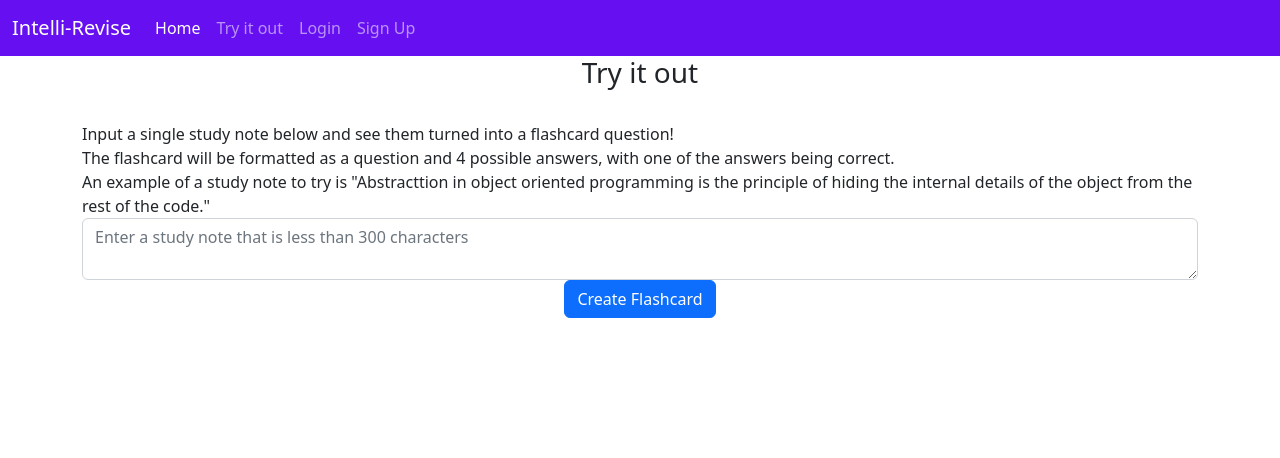
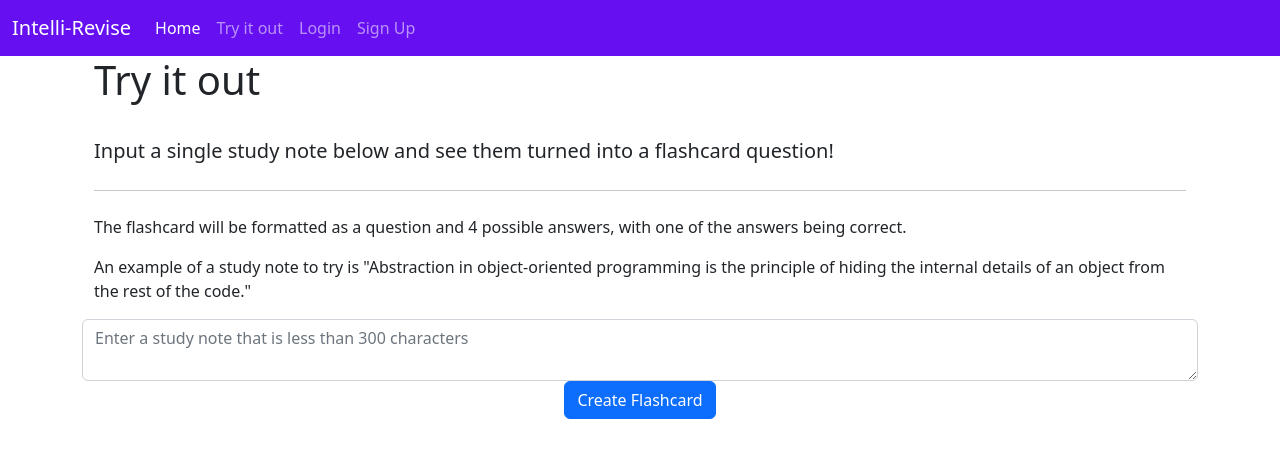
Before and after one commit to Ashes1997/IntelliRevise, a Flask app: page /try-it-out in a window 1280 px wide. Shown: the top 458 px of the page. Run offline with Flask 3, Linux system fonts and the light colour scheme.

Commit message:
Slight formatting changes for try it out html

```diff
--- a/website/templates/try_it_out.html
+++ b/website/templates/try_it_out.html
@@ -2,16 +2,24 @@
 {% block title %}Try it out{% endblock %}
 {% block content %}
 <form method = "POST">
-    <h3 align="center">
-      Try it out
-    </h3>
-  <br />
-  <p1>Input a single study note below and see them turned into a flashcard question!<br>
 
-    The flashcard will be formatted as a question and 4 possible answers, with one of the answers being correct.<br>
 
-    An example of a study note to try is "Abstracttion in object oriented programming is the principle of hiding the internal details of the object from the rest of the code."<br
-  </p1>
+  <div class="container">
+    <div class="jumbotron">
+      <h1 align="display-4">
+        Try it out
+      </h1>
+      <br />
+      <p class="lead">Input a single study note below and see them turned into a flashcard question!</p>
+      <hr class="my-4">
+      <p>
+        The flashcard will be formatted as a question and 4 possible answers, with one of the answers being correct.
+      </p>
+      <p>
+        An example of a study note to try is "Abstraction in object-oriented programming is the principle of hiding the internal details of an object from the rest of the code."
+      </p>
+    </div>
+  </div>
     <div align="center">
     <textarea name = "note" id = "note" class = "form-control" placeholder = "Enter a study note that is less than 300 characters"></textarea>
     <button type="submit" class = "btn btn-primary">Create Flashcard</button>
```
